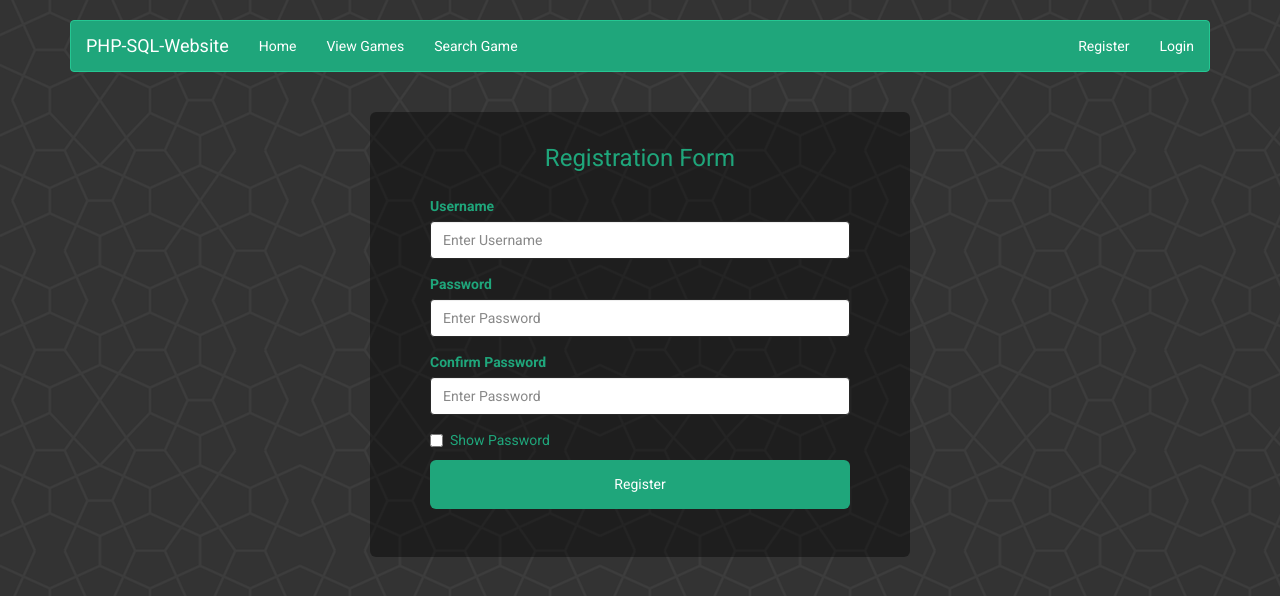
After one commit to Zaland/PHP-SQL-Website, a PHP site: page /register.php in a window 1280 px wide. The commit adds this page. Shown: the top 596 px of the page. Run offline with PHP 8.4, Linux system fonts and the light colour scheme; a stand-in replaces the project's code that opens the database connection; style sheets or scripts are compiled from the project's sources.

Commit message:
Created and styled registration form.

```diff
--- a/content/navbar.php
+++ b/content/navbar.php
@@ -13,10 +13,9 @@
                         <li id="home"><a href="index.php"> Home </a></li>
                         <li id="viewgames"><a href="viewgames.php"> View Games </a></li>
                         <li id="searchgame"><a href="#"> Search Game </a></li>
-                        <li id="contactus"><a href="#"> Contact Us </a></li>
                     </ul>
                     <ul class="nav navbar-nav navbar-right">
-                        <li id="register"><a href="#"> Register </a></li>
+                        <li id="register"><a href="register.php"> Register </a></li>
                         <li id="login"><a href="#"> Login </a></li>
                     </ul>
                 </div>
--- /dev/null
+++ b/register.php
@@ -0,0 +1,42 @@
+<?php
+    // load the header content
+    require("content/header.php");
+
+    // load the navbar
+    require("content/navbar.php");
+?>
+
+            <div class="container">
+                <div class="col-lg-6 col-md-6 col-sm-10 col-lg-offset-3 col-md-offset-3 col-sm-offset-1">
+                    <div id="register-alerts"></div>
+                    <div class="jumbotron">
+                        <h4 class="register-title"> Registration Form </h4>
+                        <form>
+                            <fieldset>
+                                <div class="form-group">
+                                    <label> Username </label>
+                                    <input type="text" id="username" class="form-control" placeholder="Enter Username">
+                                </div>
+                                <div class="form-group">
+                                    <label> Password </label>
+                                    <input type="password" id="password1" class="form-control" placeholder="Enter Password">
+                                </div>
+                                <div class="form-group">
+                                    <label> Confirm Password </label>
+                                    <input type="password" id="password2" class="form-control" placeholder="Enter Password">
+                                </div>
+                                <div class="checkbox">
+                                    <input class="showpass" type="checkbox" onclick="showPasswordReg()">
+                                    <label> Show Password </label>
+                                </div>
+                                <input type="submit" value="Register" id="register" class="btn btn-custom btn-lg btn-block"/>
+                            </fieldset>
+                        </form>
+                    </div>
+                </div>
+            </div>
+
+<?php
+    // load the footer content
+    require("content/footer.php");
+?>
--- a/scss/_reusable.scss
+++ b/scss/_reusable.scss
@@ -6,6 +6,7 @@
 .btn-custom {
     color: #fff;
     background-color: #1fa67b;
+    font-size: 14px;
 
     &:hover, &:focus {
         color: #fff;
@@ -42,6 +43,13 @@ hr {
     font-size: 15px !important;
 }
 
+.register-title {
+    text-align: center;
+    color: #1fa67b !important;
+    margin-top: -15px;
+    margin-bottom: 25px;
+}
+
 .jumbotron {
     background-color: rgba(0, 0, 0, 0.4);
 
@@ -53,3 +61,11 @@ hr {
 .container {
     padding-top: 20px;
 }
+
+.showpass {
+    margin-left: 0px !important;
+}
+
+form {
+    color: #1fa67b;
+}
```
